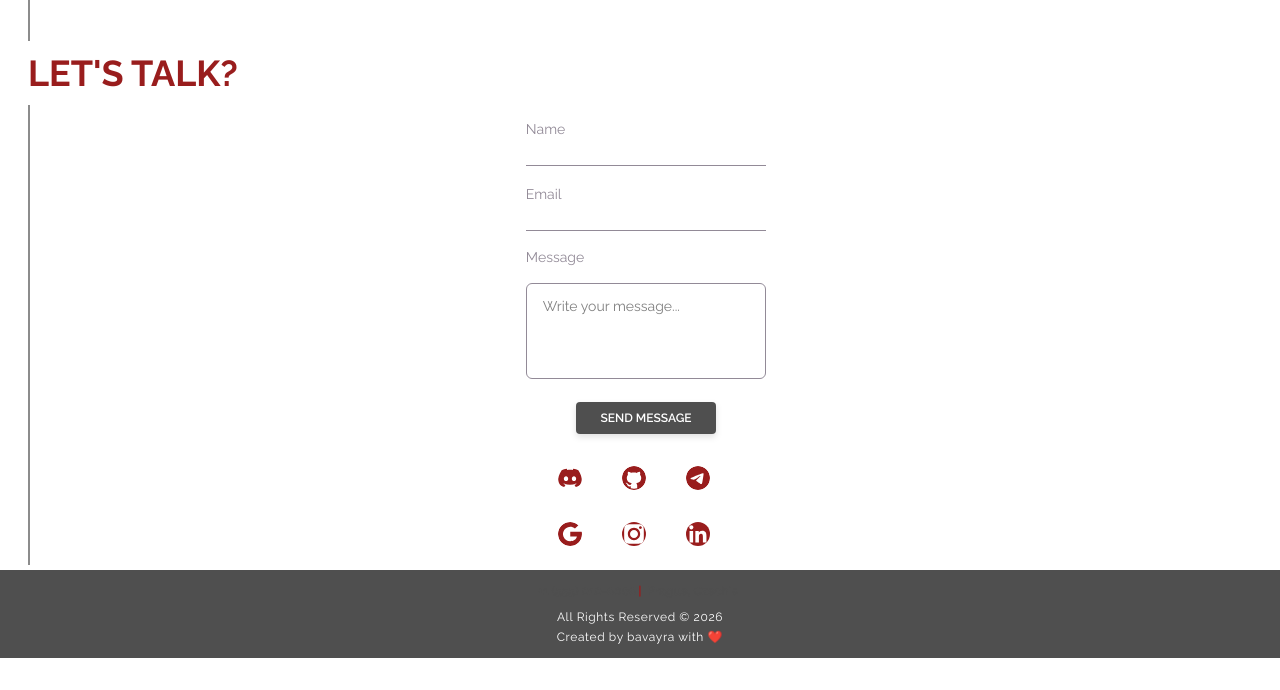
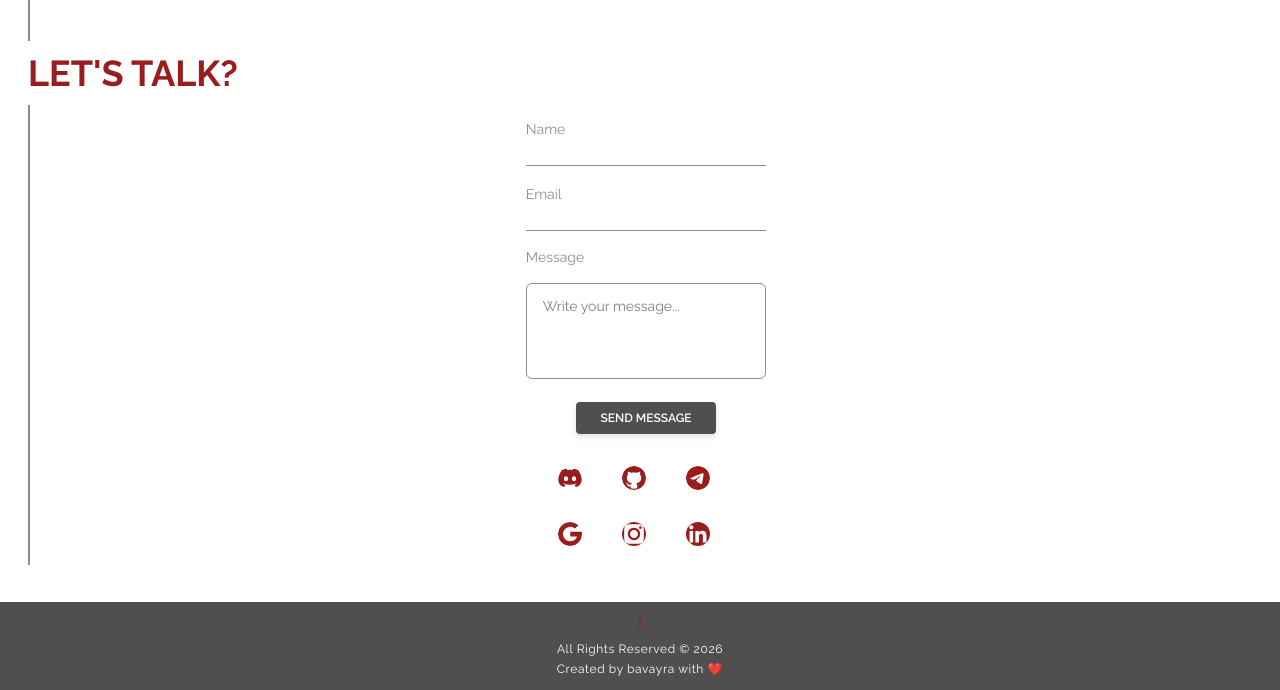
Before and after one commit to bavayra/Portfolio, a React (Vite) app: page / in a window 1280 px wide. Shown: the part 4492-5182 px from the top of the page. Before the commit the page ends 5150 px from the top, so only its background shows below. Built offline with nearby package versions, Linux system fonts and the light colour scheme.

Commit message:
style(Contacts): added pb for the section

```diff
--- a/src/sections/Contacts.tsx
+++ b/src/sections/Contacts.tsx
@@ -94,7 +94,7 @@ const ContactSection = () => {
   return (
     <section
       id="contacts"
-      className="relative z-10 mt-32 ml-3 h-auto flex flex-col items-center "
+      className="relative z-10 mt-32 ml-3 h-auto flex pb-8 flex-col items-center "
     >
       <Divider
         widthPx={2}
```
